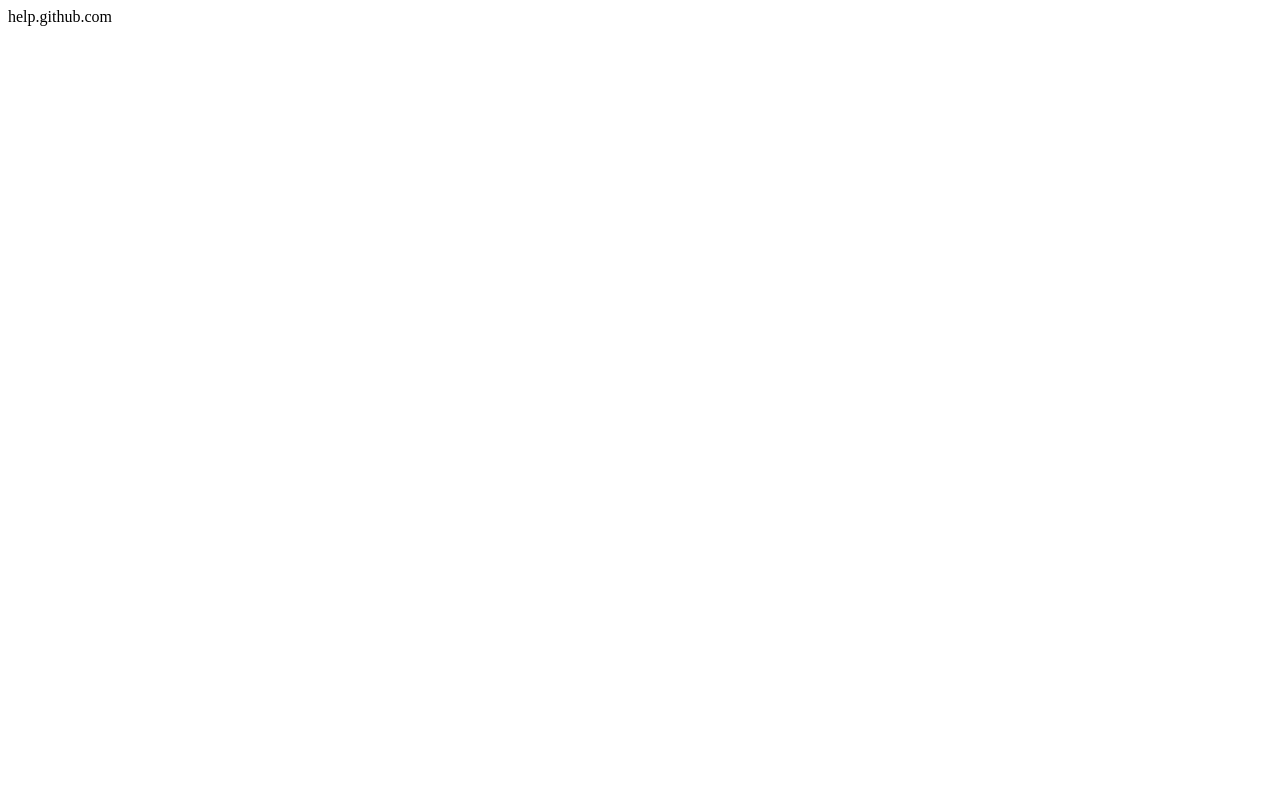
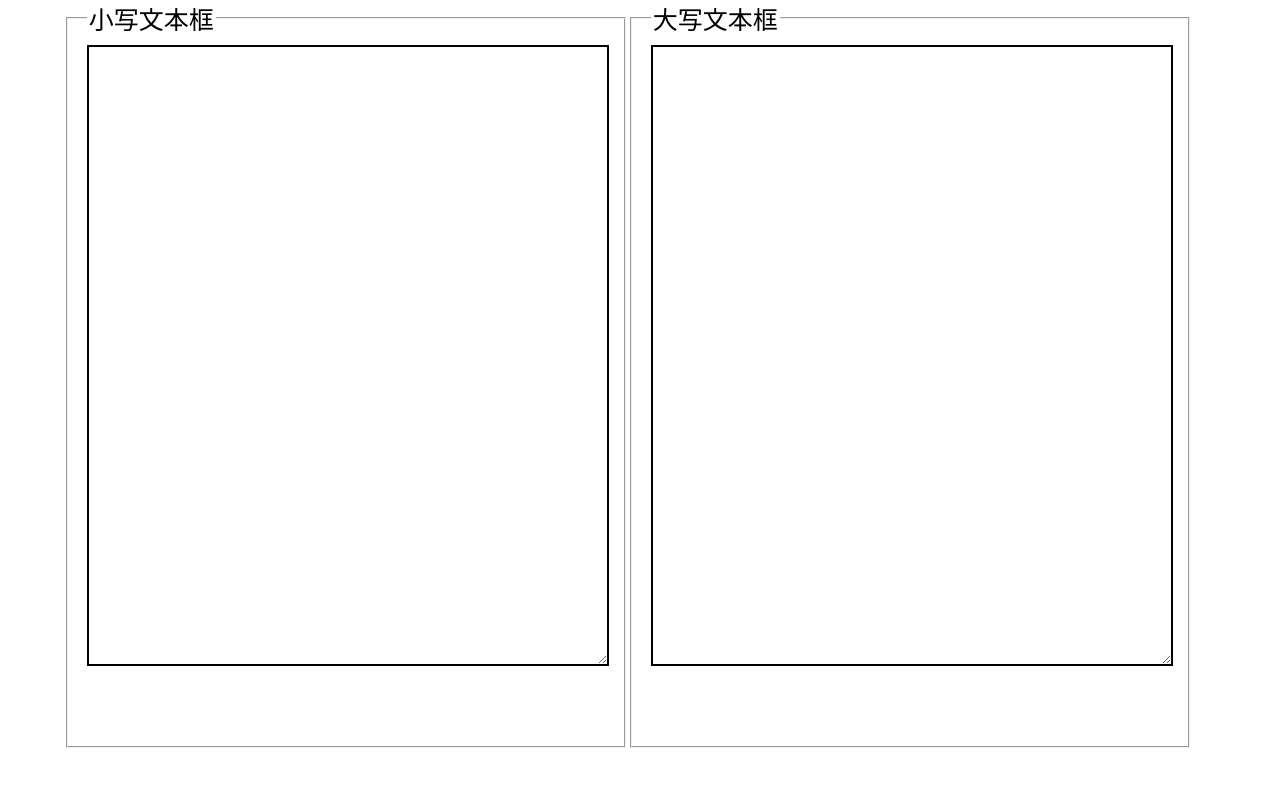
Before and after one commit to AmandaYi/zero-log, a plain HTML site: page 1.html in a window 1280 px wide. Drawn offline with nearby package versions, Linux system fonts and the light colour scheme.

Commit message:
Site updated: 2018-02-20 15:44:00

```diff
--- a/1.html
+++ b/1.html
@@ -1 +1,78 @@
-help.github.com
+
+<!DOCTYPE html>
+<html lang="en">
+<head>
+	<meta charset="UTF-8">
+	<title>大小写转换</title>
+	<style>
+		html,body{
+			padding: 0;
+			margin: 0;
+			width: 100%;
+			height: 100%;
+			font-size: 25px;
+			color: #000;
+			font-family: "Microsoft Yahei";
+		}
+		div {
+			width: 90%;
+			height: 100%;
+			margin: 0 auto;
+			box-sizing: border-box;
+
+		}
+		fieldset {
+			width: 45%;
+			height: 90%;
+			float: left;
+		}
+		textarea {
+			margin: 0;
+			padding: 0;
+			width: 100%;
+			height: 90%;
+			float: left;
+			margin: 0 auto;
+			font-size: 18px;
+		}
+		textarea.textareaLow {
+			border: 2px solid #000;
+		}
+		textarea.textareaUpp {
+			border: 2px solid #000;
+		}
+		textarea::after{
+			content: '';
+			display: block;
+			visibility: hidden;
+			height: 0;
+			clear: both;
+		}
+	</style>
+</head>
+<body ng-app="WordsTg">
+<div ng-controller="TgController">
+ <fieldset>
+  	<legend>小写文本框</legend>
+	<textarea ng-model="textLow" ng-change="trans1()" ng-blur="trans1()" ng-keydown="trans1()" class="textareaLow"></textarea>
+	</fieldset>
+	 <fieldset>
+  	<legend>大写文本框</legend>
+	<textarea ng-model="textUp" ng-change="trans2()" ng-blur="trans2()" ng-keydown="trans2()" class="textareaUpp"></textarea>
+	</fieldset>
+</div>
+<script src="https://cdn.bootcss.com/angular.js/1.5.8/angular.min.js"></script>
+	<script>
+		angular.module('WordsTg',[]).controller('TgController',['$scope',function($scope){
+ 				$scope.trans1 = function () {
+
+	 				$scope.textUp = angular.uppercase($scope.textLow);
+ 				}
+ 				$scope.trans2 = function () {
+
+	 				$scope.textLow = angular.lowercase($scope.textUp);
+	 			}
+		}])
+	</script>
+</body>
+</html>
```
Also changed, not shown: categories/index.html (+1 -1 lines), content.json (+1 -1 lines), hello-world.html (+1 -1 lines), one.html (+1 -1 lines), tags/index.html (+1 -1 lines).
